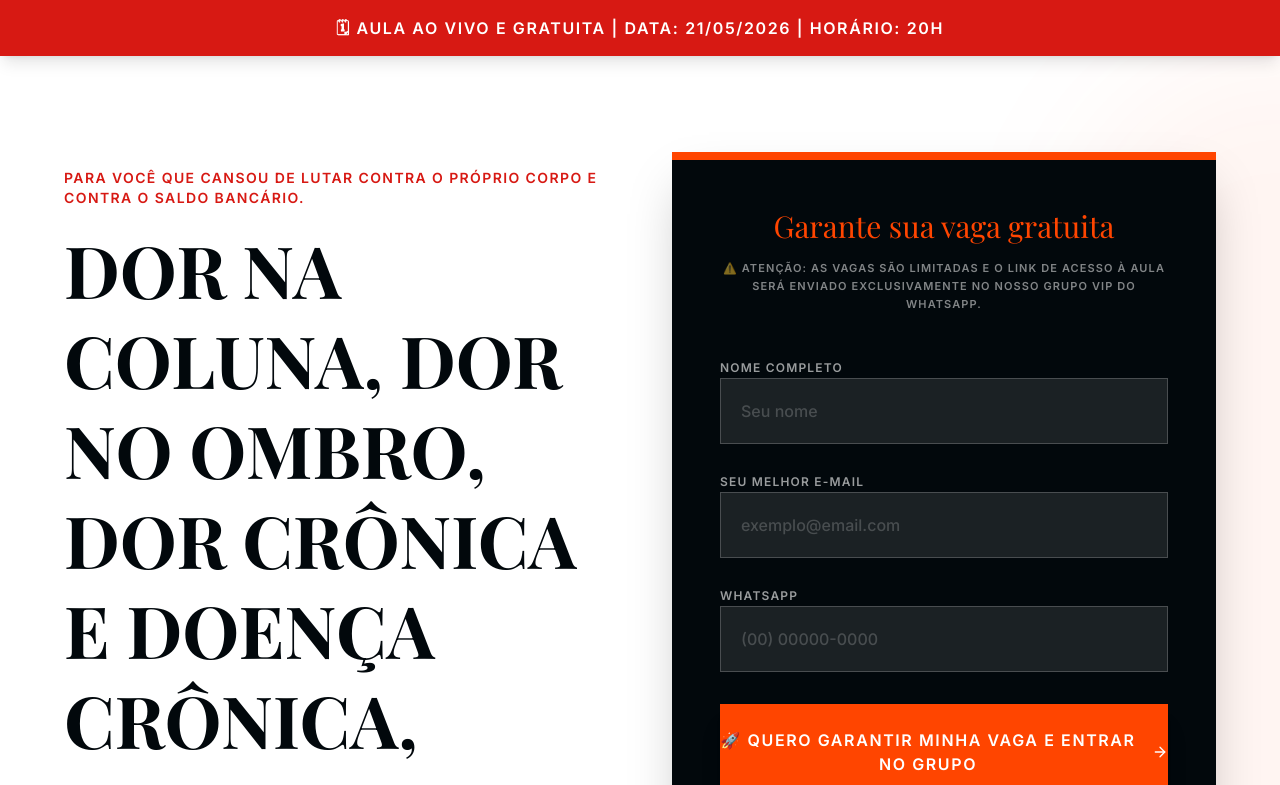
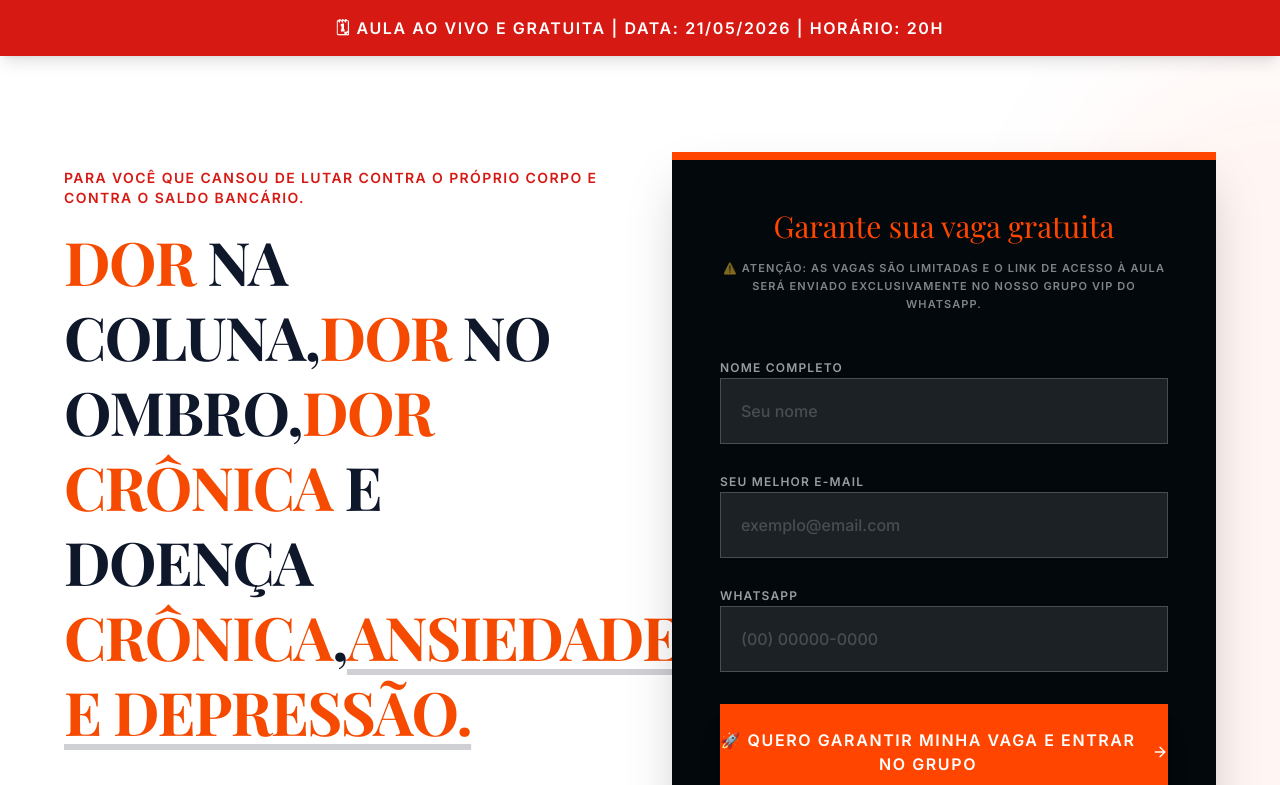
Before and after one commit to educarempoderados/Raiz-Sist-mica, a React (Vite) app: page / in a window 1280 px wide. Shown: the top 785 px of the page. Built offline with nearby package versions, Linux system fonts and the light colour scheme; no server answers; the database is empty; a web font is replaced by a local one.

Commit message:
feat: Enhance headline typography and contrast
Update the main headline to improve readability and visual impact. This includes increasing contrast by changing text color and using bold font weights for key terms, as well as adjusting the font size slightly for better balance.

```diff
--- a/src/App.tsx
+++ b/src/App.tsx
@@ -147,8 +147,12 @@ export default function App() {
                 <div className="max-w-6xl mx-auto grid grid-cols-1 lg:grid-cols-2 gap-16 items-start">
                   <div className="pt-4">
                     <p className="text-brand-red font-black uppercase tracking-widest text-sm mb-4">Para você que cansou de lutar contra o próprio corpo e contra o saldo bancário.</p>
-                    <h1 className="serif text-4xl md:text-7xl font-bold leading-tight mb-8 text-brand-ink uppercase">
-                      DOR NA COLUNA, DOR NO OMBRO, DOR CRÔNICA E DOENÇA CRÔNICA, <span className="text-brand-accent">ANSIEDADE E DEPRESSÃO.</span>
+                    <h1 className="serif text-4xl md:text-6xl font-bold leading-tight mb-8 text-slate-900 uppercase tracking-tight">
+                      <span className="text-orange-600 font-extrabold">DOR</span> NA COLUNA,
+                      <span className="text-orange-600 font-extrabold">DOR</span> NO OMBRO,
+                      <span className="text-orange-600 font-extrabold">DOR CRÔNICA</span> E
+                      DOENÇA <span className="text-orange-600 font-extrabold">CRÔNICA</span>,
+                      <span className="text-orange-600 font-extrabold underline decoration-slate-900/20 underline-offset-8">ANSIEDADE E DEPRESSÃO.</span>
                     </h1>
                     <p className="text-xl md:text-2xl text-brand-ink font-light leading-relaxed mb-10">
                       A dor lombar, a queimação na coluna e a escassez financeira não são castigos — são mensagens. Descubra como silenciar a dor física e emocional que está travando a sua vida e a sua prosperidade.
```
